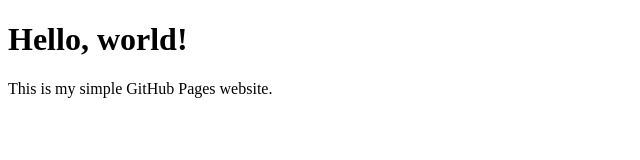
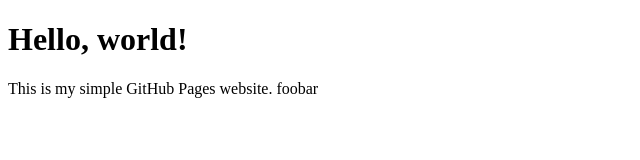
Before and after one commit to willloughlin-waywardatlas/cv, a plain HTML site: page index.html in a window 1280 px wide. Shown: the full height of the page, 0-640 px from the left. Drawn offline with Linux system fonts and the light colour scheme.

Commit message:
testing github pages update speed

```diff
--- a/index.html
+++ b/index.html
@@ -7,6 +7,6 @@
 </head>
 <body>
     <h1>Hello, world!</h1>
-    <p>This is my simple GitHub Pages website.</p>
+    <p>This is my simple GitHub Pages website. foobar</p>
 </body>
 </html>
```
